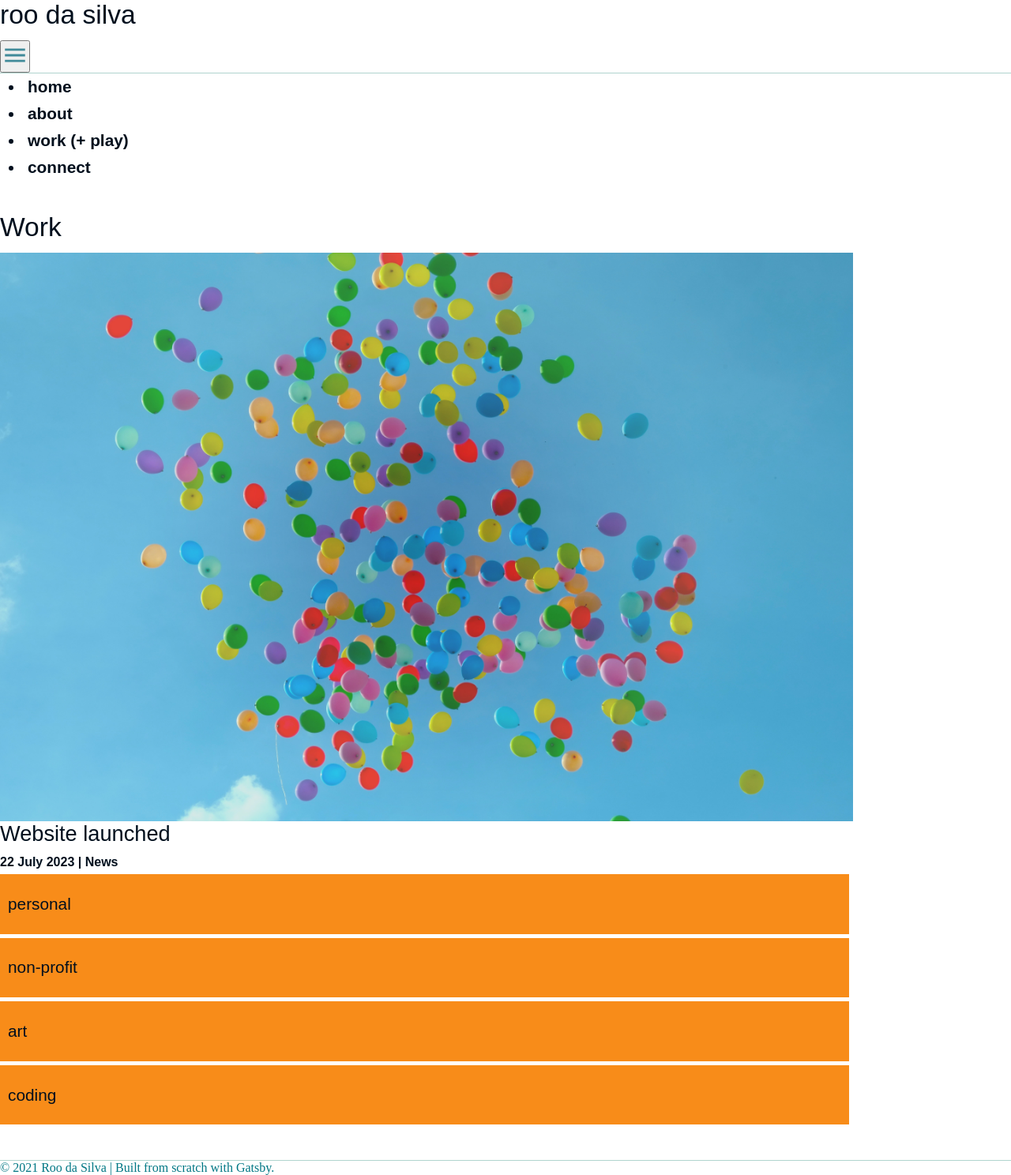
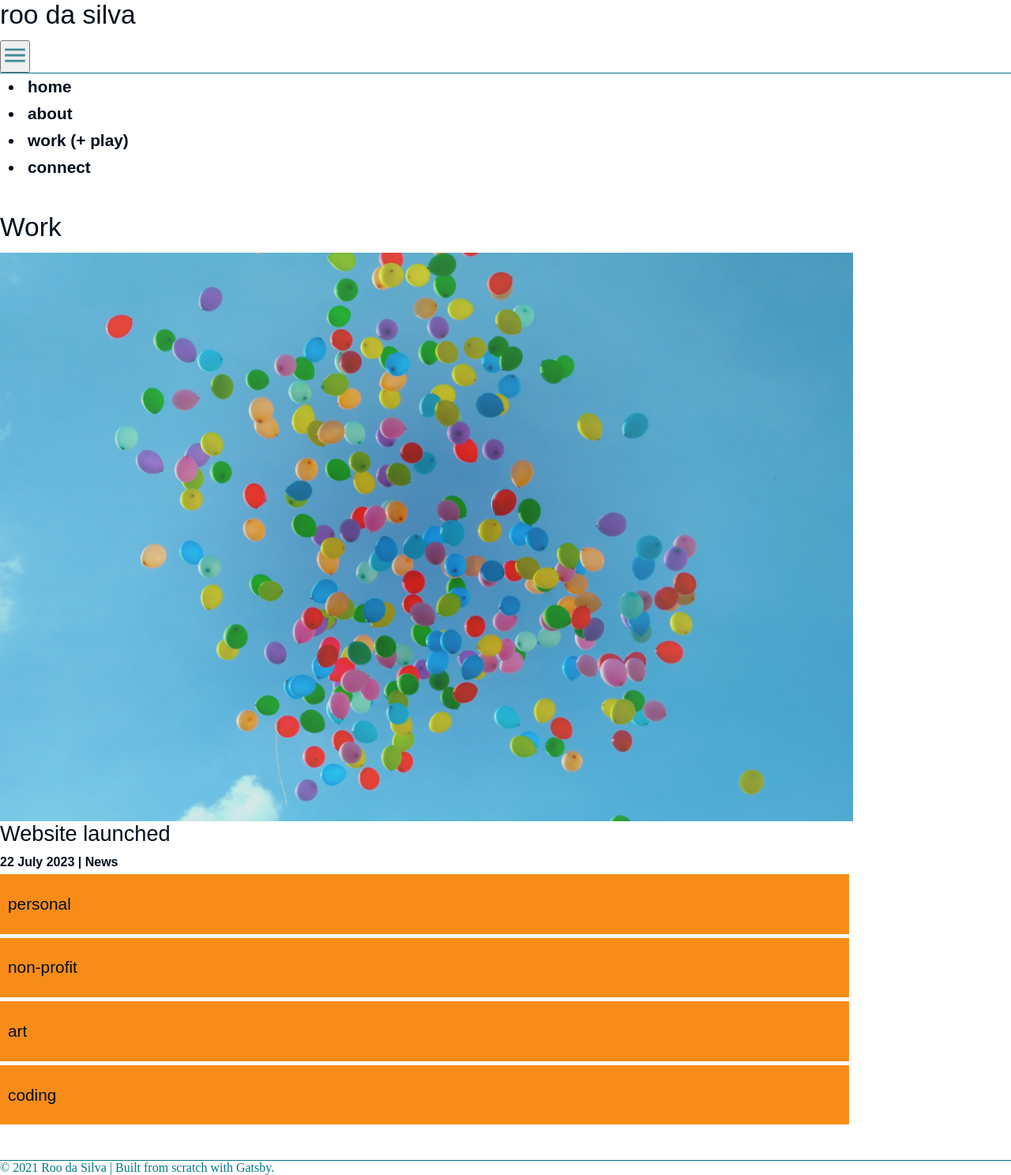
Before and after one commit to Roothebear/roodasilva-gatsby, a Gatsby site: page /work in a window 1280 px wide. Shown: the whole page at 79% size. Built offline with nearby package versions, Linux system fonts and the light colour scheme; Gatsby itself is replaced by a stand-in of ours.

Commit message:
simplify styles

```diff
--- a/src/components/footer.module.css
+++ b/src/components/footer.module.css
@@ -12,7 +12,7 @@
 
 .hline {
   height: 1px;
-  background-color: var(--colour-grey);
+  background-color: var(--colour-secondary);
 }
 
 .footerInfo {
--- a/src/components/header.module.css
+++ b/src/components/header.module.css
@@ -27,7 +27,7 @@
 
 .hline {
   height: 1px;
-  background-color: var(--colour-grey);
+  background-color: var(--colour-secondary);
 }
 
 #website-header {
--- a/src/components/tagList.module.css
+++ b/src/components/tagList.module.css
@@ -20,6 +20,7 @@
 }
 
 .tag-list {
+  list-style: none;
   display: flex;
   flex-direction: row;
 }
```
